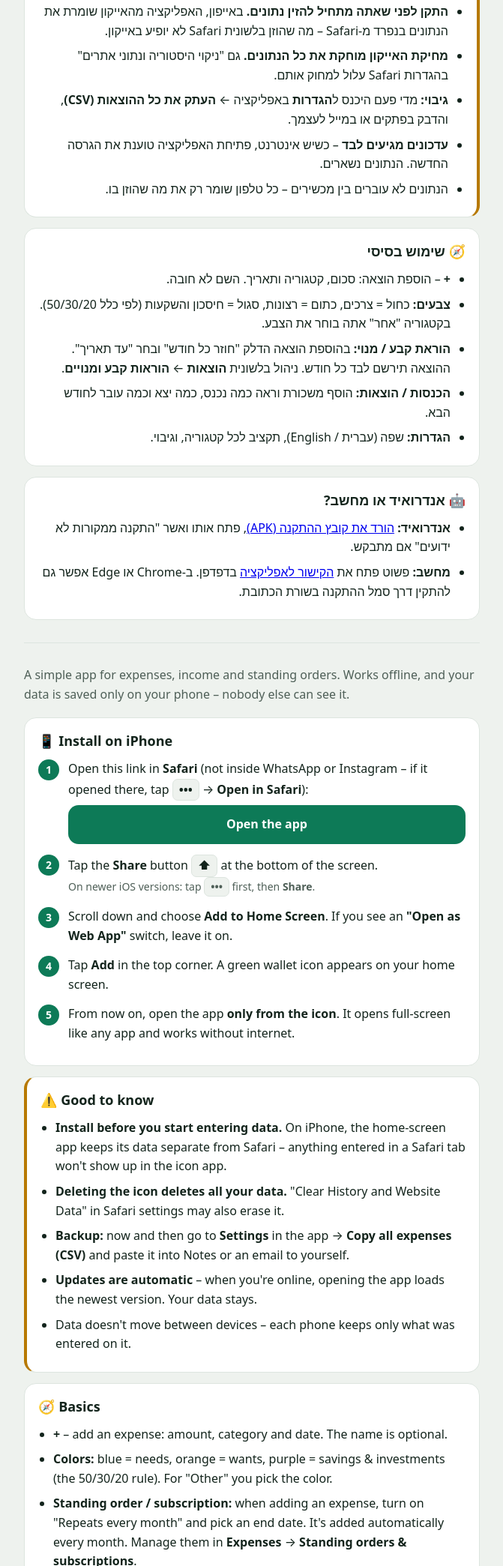
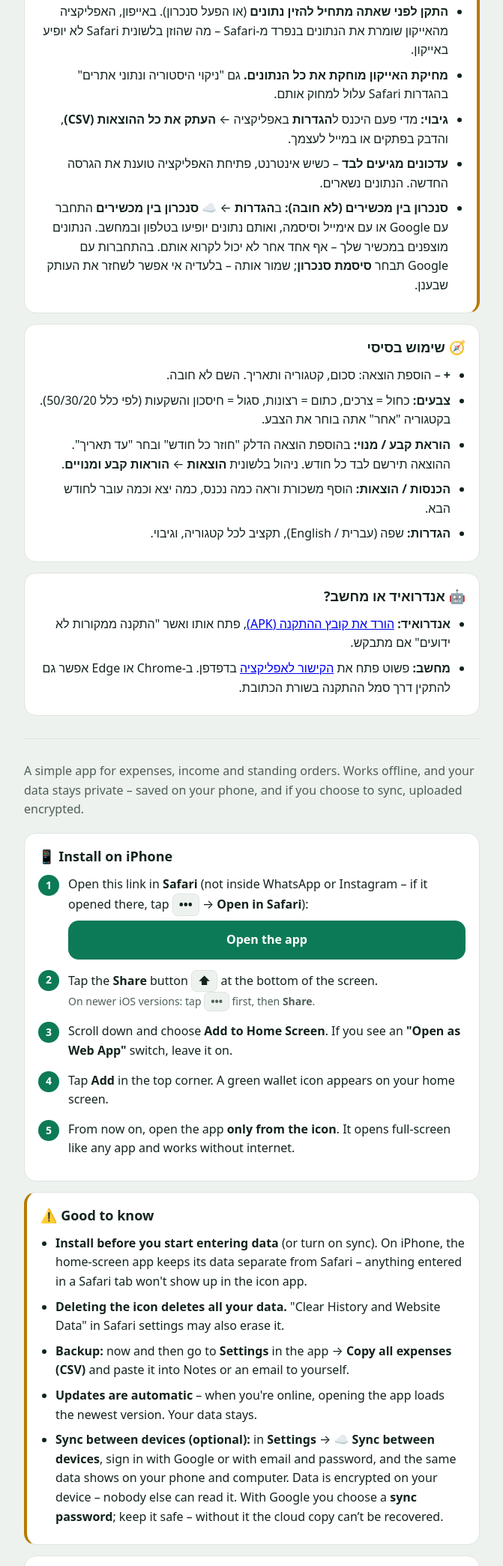
Before and after one commit to Greed-C/expense-management, a plain HTML site: page web/guide.html in a window 1280 px wide. Shown: the part 711-2800 px from the top of the page at 75% size, without its empty margins (304-975 px from the left). Drawn offline with Linux system fonts and the light colour scheme.

Commit message:
Guide: explain optional encrypted sync
Co-Authored-By: Claude Opus 5.5 <noreply@anthropic.com>
Claude-Session: https://claude.ai/code/session_015WWhNL3jiMBNdFmh8d3v4x

```diff
--- a/web/guide.html
+++ b/web/guide.html
@@ -40,7 +40,7 @@ hr{border:0;border-top:1px solid var(--line);margin:30px 0}
 
 <!-- ===================== עברית ===================== -->
 <section id="he" dir="rtl" lang="he">
-<p class="sub">אפליקציה פשוטה לניהול הוצאות, הכנסות והוראות קבע. עובדת בלי אינטרנט, והנתונים נשמרים רק בטלפון שלך – אף אחד אחר לא רואה אותם.</p>
+<p class="sub">אפליקציה פשוטה לניהול הוצאות, הכנסות והוראות קבע. עובדת בלי אינטרנט, והנתונים שלך פרטיים – נשמרים בטלפון, ואם תבחר לסנכרן הם עולים לענן מוצפנים.</p>
 
 <div class="card">
 <h2>📱 התקנה באייפון</h2>
@@ -56,11 +56,11 @@ hr{border:0;border-top:1px solid var(--line);margin:30px 0}
 <div class="card note">
 <h2>⚠️ חשוב לדעת</h2>
 <ul>
-<li><b>התקן לפני שאתה מתחיל להזין נתונים.</b> באייפון, האפליקציה מהאייקון שומרת את הנתונים בנפרד מ-Safari – מה שהוזן בלשונית Safari לא יופיע באייקון.</li>
+<li><b>התקן לפני שאתה מתחיל להזין נתונים</b> (או הפעל סנכרון). באייפון, האפליקציה מהאייקון שומרת את הנתונים בנפרד מ-Safari – מה שהוזן בלשונית Safari לא יופיע באייקון.</li>
 <li><b>מחיקת האייקון מוחקת את כל הנתונים.</b> גם "ניקוי היסטוריה ונתוני אתרים" בהגדרות Safari עלול למחוק אותם.</li>
 <li><b>גיבוי:</b> מדי פעם היכנס ל<b>הגדרות</b> באפליקציה ← <b>העתק את כל ההוצאות (CSV)</b>, והדבק בפתקים או במייל לעצמך.</li>
 <li><b>עדכונים מגיעים לבד</b> – כשיש אינטרנט, פתיחת האפליקציה טוענת את הגרסה החדשה. הנתונים נשארים.</li>
-<li>הנתונים לא עוברים בין מכשירים – כל טלפון שומר רק את מה שהוזן בו.</li>
+<li><b>סנכרון בין מכשירים (לא חובה):</b> ב<b>הגדרות</b> ← <b>☁️ סנכרון בין מכשירים</b> התחבר עם Google או עם אימייל וסיסמה, ואותם נתונים יופיעו בטלפון ובמחשב. הנתונים מוצפנים במכשיר שלך – אף אחד אחר לא יכול לקרוא אותם. בהתחברות עם Google תבחר <b>סיסמת סנכרון</b>; שמור אותה – בלעדיה אי אפשר לשחזר את העותק שבענן.</li>
 </ul>
 </div>
 
@@ -88,7 +88,7 @@ hr{border:0;border-top:1px solid var(--line);margin:30px 0}
 
 <!-- ===================== English ===================== -->
 <section id="en" dir="ltr" lang="en">
-<p class="sub">A simple app for expenses, income and standing orders. Works offline, and your data is saved only on your phone – nobody else can see it.</p>
+<p class="sub">A simple app for expenses, income and standing orders. Works offline, and your data stays private – saved on your phone, and if you choose to sync, uploaded encrypted.</p>
 
 <div class="card">
 <h2>📱 Install on iPhone</h2>
@@ -104,11 +104,11 @@ hr{border:0;border-top:1px solid var(--line);margin:30px 0}
 <div class="card note">
 <h2>⚠️ Good to know</h2>
 <ul>
-<li><b>Install before you start entering data.</b> On iPhone, the home-screen app keeps its data separate from Safari – anything entered in a Safari tab won't show up in the icon app.</li>
+<li><b>Install before you start entering data</b> (or turn on sync). On iPhone, the home-screen app keeps its data separate from Safari – anything entered in a Safari tab won't show up in the icon app.</li>
 <li><b>Deleting the icon deletes all your data.</b> "Clear History and Website Data" in Safari settings may also erase it.</li>
 <li><b>Backup:</b> now and then go to <b>Settings</b> in the app → <b>Copy all expenses (CSV)</b> and paste it into Notes or an email to yourself.</li>
 <li><b>Updates are automatic</b> – when you're online, opening the app loads the newest version. Your data stays.</li>
-<li>Data doesn't move between devices – each phone keeps only what was entered on it.</li>
+<li><b>Sync between devices (optional):</b> in <b>Settings</b> → <b>☁️ Sync between devices</b>, sign in with Google or with email and password, and the same data shows on your phone and computer. Data is encrypted on your device – nobody else can read it. With Google you choose a <b>sync password</b>; keep it safe – without it the cloud copy can’t be recovered.</li>
 </ul>
 </div>
 
```
